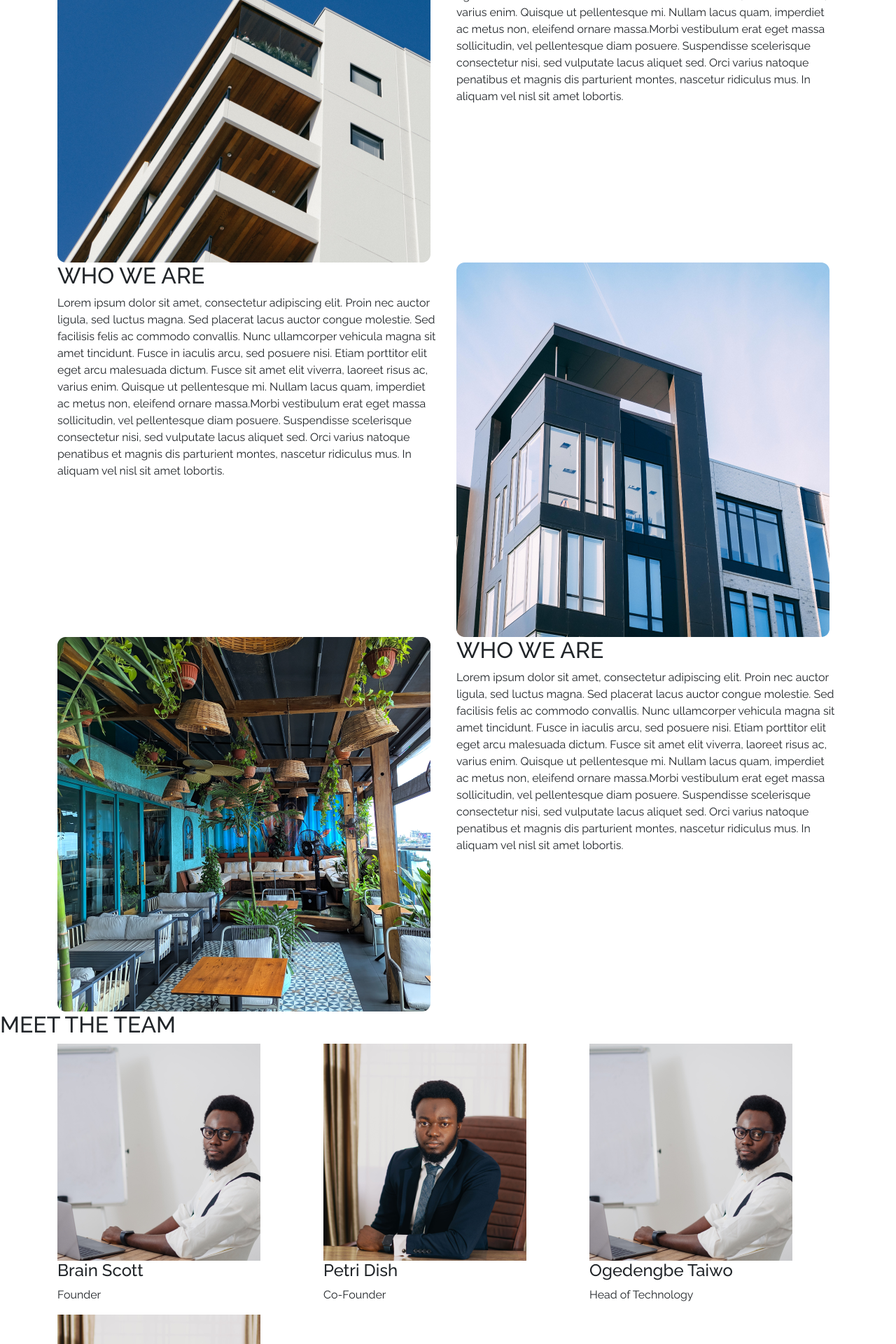
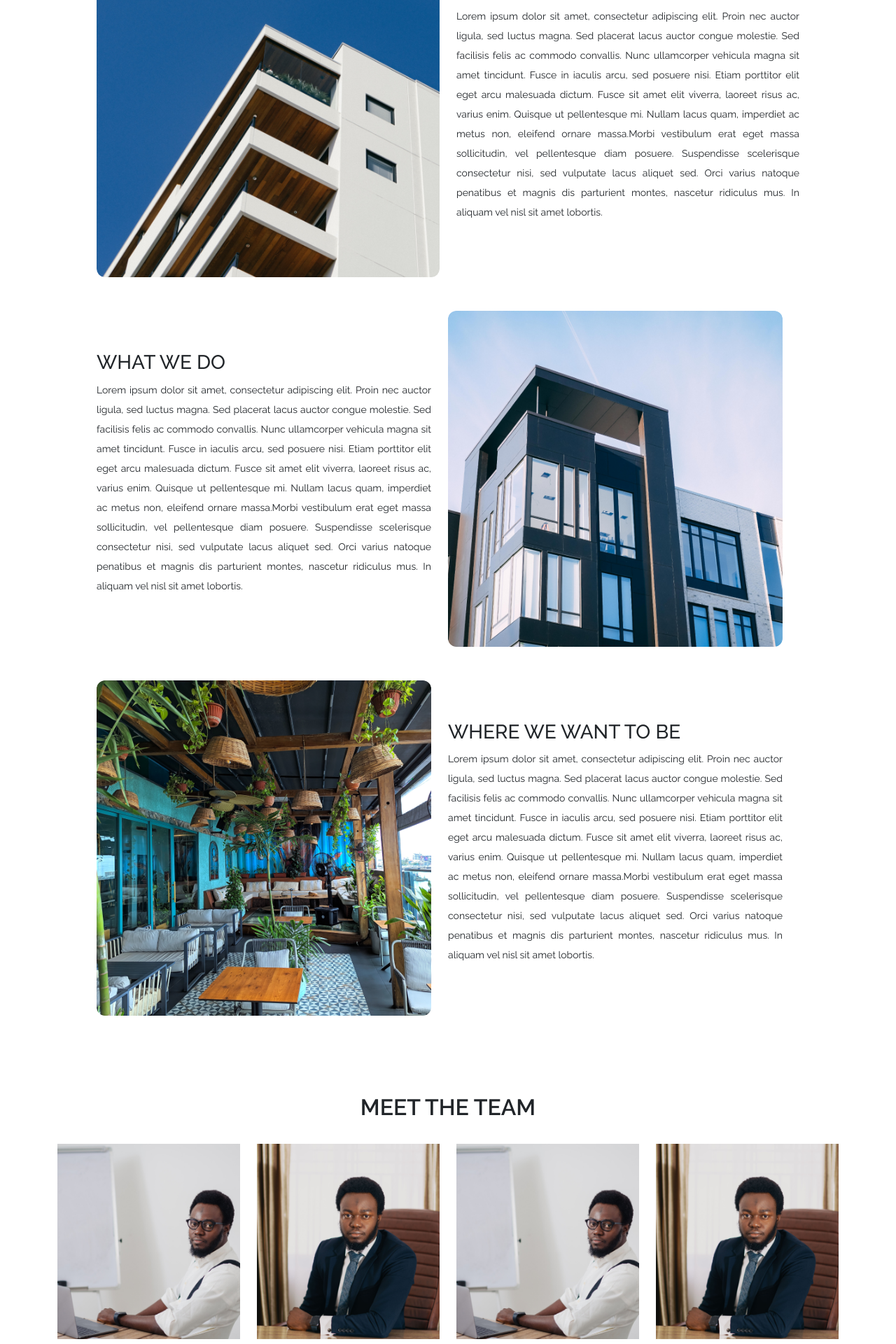
Before and after one commit to doshservices/pebbles-webapp, a React (Create React App) app: page /about-us in a window 1280 px wide. Shown: the part 880-2800 px from the top of the page at 70% size. Built offline with nearby package versions, Linux system fonts and the light colour scheme; a web font is replaced by a local one.

Commit message:
worked on the about us page

```diff
--- a/src/pages/General/About.tsx
+++ b/src/pages/General/About.tsx
@@ -47,14 +47,14 @@ const About = () => {
 				<div className='container'>
 					<div className='about_pad'>
 						<div className='row'>
-							<div className='col-md-6 col-sm-12'>
+							<div className='col-md-6 col-sm-12 mb-5'>
 								<div className=''>
 									<img src={who} alt='' />
 								</div>
 							</div>
-							<div className='col-md-6 col-sm-12'>
-								<div>
-									<h2>WHO WE ARE</h2>
+							<div className='col-md-6 col-sm-12 mb-5'>
+								<div className='about_text'>
+									<h3>WHO WE ARE</h3>
 									<p>
 										Lorem ipsum dolor sit amet, consectetur adipiscing elit.
 										Proin nec auctor ligula, sed luctus magna. Sed placerat
@@ -73,52 +73,56 @@ const About = () => {
 									</p>
 								</div>
 							</div>
-							<div className='col-md-6 col-sm-12'>
-								<div>
-									<h2>WHO WE ARE</h2>
+							<div className='row'>
+								<div className='col-md-6 col-sm-12 mb-5 order-first order-md-last '>
+									<img src={what} alt='' />
+								</div>
+								<div className='col-md-6 col-sm-12 mb-5 order-last order-md-first'>
+									<div className='about_text'>
+										<h3>WHAT WE DO</h3>
 										<p>
 											Lorem ipsum dolor sit amet, consectetur adipiscing elit.
 											Proin nec auctor ligula, sed luctus magna. Sed placerat
-										lacus auctor congue molestie. Sed facilisis felis ac commodo
-										convallis. Nunc ullamcorper vehicula magna sit amet
-										tincidunt. Fusce in iaculis arcu, sed posuere nisi. Etiam
-										porttitor elit eget arcu malesuada dictum. Fusce sit amet
-										elit viverra, laoreet risus ac, varius enim. Quisque ut
-										pellentesque mi. Nullam lacus quam, imperdiet ac metus non,
-										eleifend ornare massa.Morbi vestibulum erat eget massa
-										sollicitudin, vel pellentesque diam posuere. Suspendisse
-										scelerisque consectetur nisi, sed vulputate lacus aliquet
-										sed. Orci varius natoque penatibus et magnis dis parturient
-										montes, nascetur ridiculus mus. In aliquam vel nisl sit amet
-										lobortis.
+											lacus auctor congue molestie. Sed facilisis felis ac
+											commodo convallis. Nunc ullamcorper vehicula magna sit
+											amet tincidunt. Fusce in iaculis arcu, sed posuere nisi.
+											Etiam porttitor elit eget arcu malesuada dictum. Fusce sit
+											amet elit viverra, laoreet risus ac, varius enim. Quisque
+											ut pellentesque mi. Nullam lacus quam, imperdiet ac metus
+											non, eleifend ornare massa.Morbi vestibulum erat eget
+											massa sollicitudin, vel pellentesque diam posuere.
+											Suspendisse scelerisque consectetur nisi, sed vulputate
+											lacus aliquet sed. Orci varius natoque penatibus et magnis
+											dis parturient montes, nascetur ridiculus mus. In aliquam
+											vel nisl sit amet lobortis.
 										</p>
 									</div>
 								</div>
-							<div className='col-md-6 col-sm-12'>
-								<img src={what} alt='' />
 							</div>
-							<div className='col-md-6 col-sm-12'>
+							<div className='row'>
+								<div className='col-md-6 col-sm-12 mb-5'>
 									<img src={where} alt='' />
 								</div>
-							<div className='col-md-6 col-sm-12'>
-								<div>
-									<h2>WHO WE ARE</h2>
+								<div className='col-md-6 col-sm-12 mb-5'>
+									<div className='about_text'>
+										<h3>WHERE WE WANT TO BE </h3>
 										<p>
 											Lorem ipsum dolor sit amet, consectetur adipiscing elit.
 											Proin nec auctor ligula, sed luctus magna. Sed placerat
-										lacus auctor congue molestie. Sed facilisis felis ac commodo
-										convallis. Nunc ullamcorper vehicula magna sit amet
-										tincidunt. Fusce in iaculis arcu, sed posuere nisi. Etiam
-										porttitor elit eget arcu malesuada dictum. Fusce sit amet
-										elit viverra, laoreet risus ac, varius enim. Quisque ut
-										pellentesque mi. Nullam lacus quam, imperdiet ac metus non,
-										eleifend ornare massa.Morbi vestibulum erat eget massa
-										sollicitudin, vel pellentesque diam posuere. Suspendisse
-										scelerisque consectetur nisi, sed vulputate lacus aliquet
-										sed. Orci varius natoque penatibus et magnis dis parturient
-										montes, nascetur ridiculus mus. In aliquam vel nisl sit amet
-										lobortis.
+											lacus auctor congue molestie. Sed facilisis felis ac
+											commodo convallis. Nunc ullamcorper vehicula magna sit
+											amet tincidunt. Fusce in iaculis arcu, sed posuere nisi.
+											Etiam porttitor elit eget arcu malesuada dictum. Fusce sit
+											amet elit viverra, laoreet risus ac, varius enim. Quisque
+											ut pellentesque mi. Nullam lacus quam, imperdiet ac metus
+											non, eleifend ornare massa.Morbi vestibulum erat eget
+											massa sollicitudin, vel pellentesque diam posuere.
+											Suspendisse scelerisque consectetur nisi, sed vulputate
+											lacus aliquet sed. Orci varius natoque penatibus et magnis
+											dis parturient montes, nascetur ridiculus mus. In aliquam
+											vel nisl sit amet lobortis.
 										</p>
+									</div>
 								</div>
 							</div>
 						</div>
@@ -126,10 +130,12 @@ const About = () => {
 				</div>
 			</section>
 
-			<section>
-				<h2> MEET THE TEAM </h2>
+			<section className='about_team'>
 				<div className='container'>
-					<div className='row'>
+					<h2 className='text-center mb-4 pb-2' style={{ fontWeight: '600' }}>
+						MEET THE TEAM
+					</h2>
+					<div className='row row-mobile'>
 						{team.map((item, index) => (
 							<div className='col'>
 								<img src={item.image} alt='' />
--- a/src/styles/index.css
+++ b/src/styles/index.css
@@ -541,11 +541,13 @@ a {
 		font-size: 16px;
 	}
 
-	.apartment_details_page .landmarks img {
+	.apartment_details_page .landmarks img,
+	.about_team img {
 		width: 150px;
 		height: 130px;
 	}
-	.apartment_details_page .row-mobile {
+	.apartment_details_page .row-mobile,
+	.about_team .row-mobile {
 		display: flex;
 		flex-wrap: nowrap;
 		overflow-x: auto;
@@ -565,6 +567,10 @@ a {
 	.lightbox_btn {
 		bottom: 2rem;
 	}
+
+	.about_pad {
+		padding: 0 1rem;
+	}
 }
 
 /* -------------------------------------- About page styles --------------------------------------- */
@@ -573,4 +579,59 @@ a {
 }
 
 .about_page_section {
+	padding: 4rem 0;
 }
+
+.about_pad {
+	padding: 0 3.5rem;
+}
+
+.about_text {
+	height: 100%;
+	display: flex;
+	flex-direction: column;
+	justify-content: center;
+}
+
+.about_text p {
+	font-size: 14px;
+	line-height: 28px;
+	text-align: justify;
+}
+
+.about_team h4 {
+	padding: 1rem 0 0rem 0;
+}
+
+.about_team p {
+	font-size: 14px;
+	color: rgba(45, 45, 45, 0.7);
+}
+
+.about_team {
+	padding-bottom: 5rem;
+}
+
+.about_page_section img {
+	width: 100%;
+	border-radius: 12px;
+	object-fit: cover;
+}
+
+.about_team img {
+	width: 100%;
+	object-fit: cover;
+}
+
+@media (max-width: 992px) {
+	.about_team img {
+		width: 150px;
+		height: 130px;
+	}
+}
+
+@media (max-width: 767px) {
+	.about_team h4 {
+		font-size: 16px;
+	}
+}
```
Lines whose indentation alone changed are shown as unchanged.
